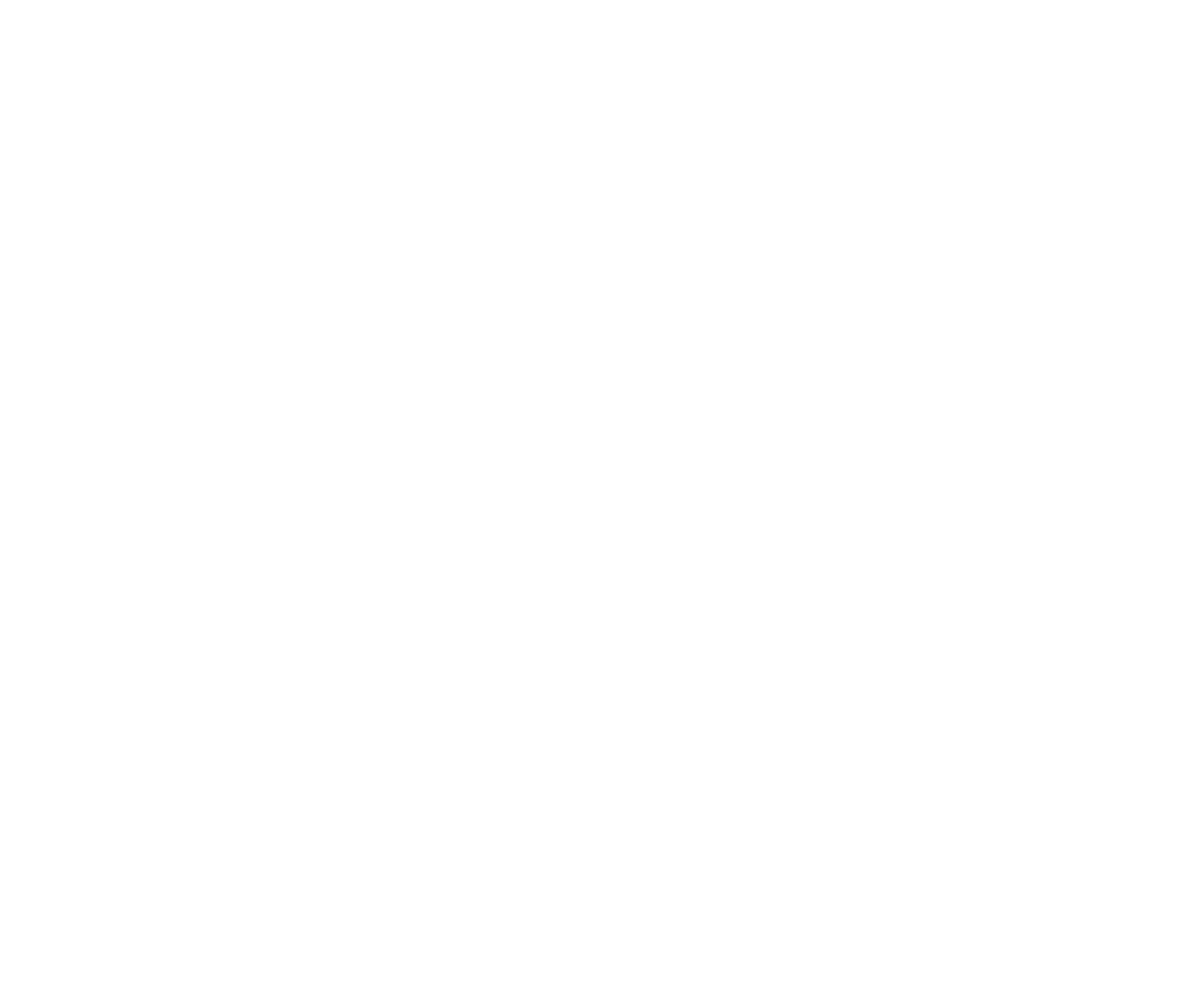
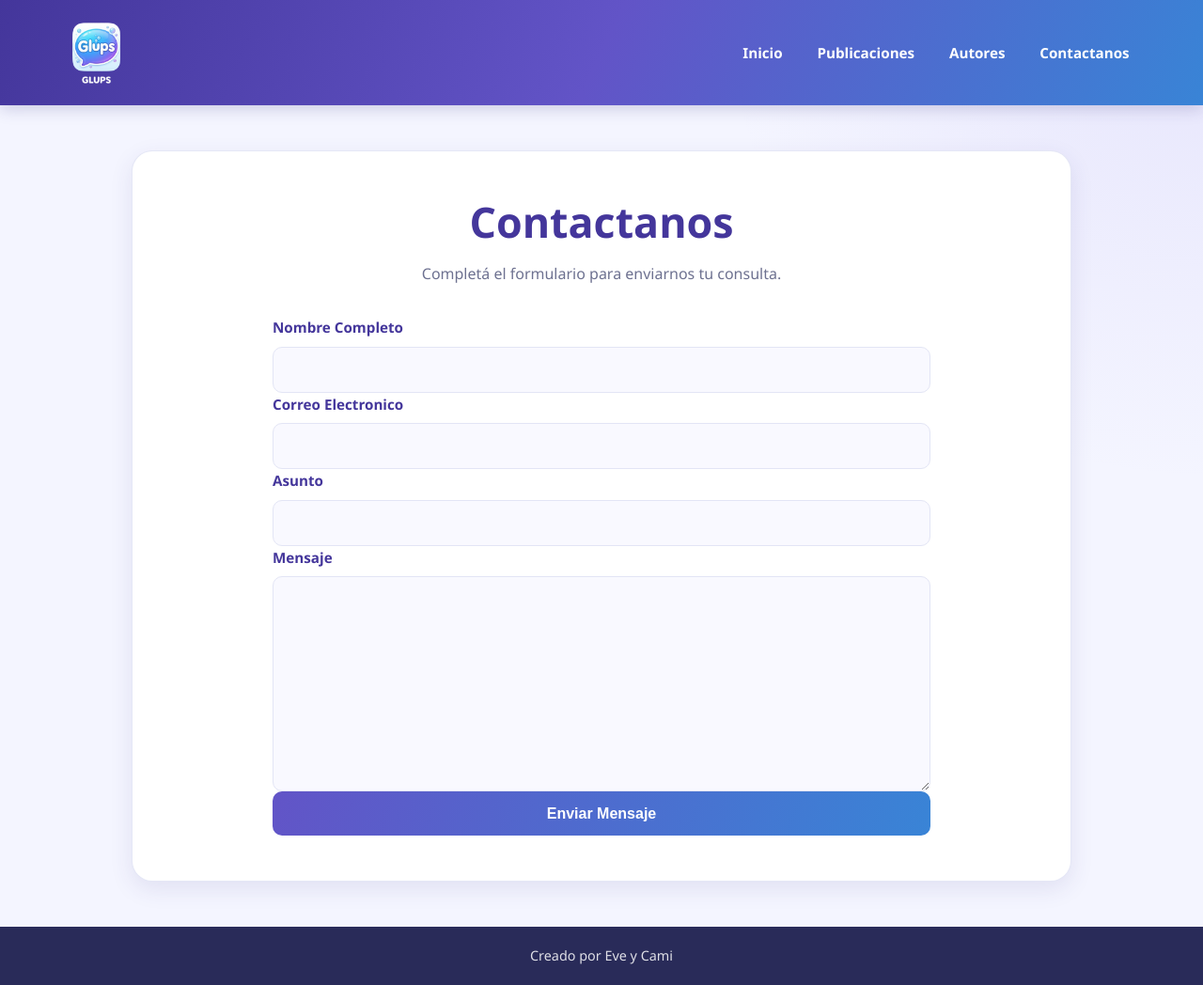
Before and after one commit to 3v3-education/practica_modulo_8, a Django app: page /contacto/ in a window 1280 px wide. Before the commit the page is empty. Shown: the whole page at 94% size. Before the commit the page ends 800 px from the top, so only its background shows below. Run offline with Django 5.2, Linux system fonts and the light colour scheme.

Commit message:
se creo el formulario de contacto usando Form en forms,py, su vista y con sus templates correspondientes

```diff
--- /dev/null
+++ b/publicaciones/forms.py
@@ -0,0 +1,7 @@
+from django import forms
+
+class ContactoForm(forms.Form):
+    nombre = forms.CharField(max_length=100, label="Nombre Completo")
+    correo = forms.EmailField(label="Correo Electronico")
+    asunto = forms.CharField(max_length=200, label="Asunto")
+    mensaje = forms.CharField(widget=forms.Textarea, label="Mensaje")
--- a/publicaciones/static/publicaciones/css/styles.css
+++ b/publicaciones/static/publicaciones/css/styles.css
@@ -200,6 +200,129 @@ footer p {
     font-size: 0.9rem;
 }
 
+
+/* =========================================
+   PÁGINA DE CONTACTO
+   ========================================= */
+
+.contacto-container {
+    width: 100%;
+    max-width: 700px;
+    margin: 0 auto;
+}
+
+.contacto-header {
+    margin-bottom: 2rem;
+    text-align: center;
+}
+
+.contacto-header h1 {
+    margin-bottom: 0.8rem;
+    color: var(--color-primary-dark);
+}
+
+.contacto-header p {
+    color: var(--color-muted);
+    line-height: 1.6;
+}
+
+/* Formulario */
+
+.formulario-contacto {
+    display: flex;
+    flex-direction: column;
+    gap: 1.3rem;
+    padding: 2rem;
+    border: 1px solid var(--color-border);
+    border-radius: 18px;
+    background-color: #ffffff;
+    box-shadow: var(--shadow);
+}
+
+.campo-formulario {
+    display: flex;
+    flex-direction: column;
+    gap: 0.5rem;
+}
+
+.campo-formulario label {
+    color: var(--color-primary-dark);
+    font-weight: 600;
+    font-size: 0.95rem;
+}
+
+.campo-formulario input,
+.campo-formulario textarea {
+    width: 100%;
+    padding: 0.85rem 1rem;
+    border: 1px solid var(--color-border);
+    border-radius: 10px;
+    background-color: #f9f9ff;
+    color: var(--color-text);
+    font-family: inherit;
+    font-size: 0.95rem;
+    transition: border-color 0.2s, box-shadow 0.2s;
+}
+
+.campo-formulario input:focus,
+.campo-formulario textarea:focus {
+    border-color: var(--color-primary);
+    outline: none;
+    box-shadow: 0 0 0 3px rgba(98, 84, 199, 0.12);
+}
+
+.campo-formulario input::placeholder,
+.campo-formulario textarea::placeholder {
+    color: #a1a3ba;
+}
+
+.campo-formulario textarea {
+    resize: vertical;
+    min-height: 130px;
+}
+
+/* Botón de envío */
+
+.boton-contacto {
+    width: 100%;
+    padding: 0.9rem 1.2rem;
+    border: none;
+    border-radius: 10px;
+    color: #ffffff;
+    background: linear-gradient(
+        110deg,
+        var(--color-primary),
+        var(--color-secondary)
+    );
+    font-size: 1rem;
+    font-weight: 650;
+    cursor: pointer;
+    transition: transform 0.2s, box-shadow 0.2s;
+}
+
+.boton-contacto:hover {
+    transform: translateY(-2px);
+    box-shadow: 0 6px 16px rgba(98, 84, 199, 0.25);
+}
+
+.boton-contacto:focus-visible {
+    outline: 3px solid var(--color-accent);
+    outline-offset: 3px;
+}
+
+/* Adaptación a celulares */
+
+@media (max-width: 640px) {
+    .formulario-contacto {
+        padding: 1.3rem;
+    }
+
+    .contacto-header h1 {
+        font-size: 1.8rem;
+    }
+}
+
+
 /* Adaptación a pantallas pequeñas */
 @media (max-width: 640px) {
     header {
--- a/publicaciones/templates/publicaciones/contacto.html
+++ b/publicaciones/templates/publicaciones/contacto.html
@@ -0,0 +1,45 @@
+{% extends 'publicaciones/base.html' %}
+
+{% block title %}
+Contactanos
+{% endblock %}
+
+{% block content %}
+
+<section class="contacto-container">
+    <div class="contacto-header">
+        <h1>Contactanos</h1>
+        <p>Completá el formulario para enviarnos tu consulta.</p>
+    </div>
+    <form method="POST">
+        {% csrf_token %}
+        <div class="campo-formulario">
+            <label for="{{ form.nombre.id_for_label }}">Nombre Completo</label>
+            {{ form.nombre }}
+            {{ form.nombre.errors }}
+        </div>
+        <div class="campo-formulario">
+            <label for="{{ form.correo.id_for_label }}">Correo Electronico</label>
+            {{ form.correo }}
+            {{ form.correo.errors }}
+        </div>
+        <div class="campo-formulario">
+            <label for="{{ form.asunto.id_for_label }}">Asunto</label>
+            {{ form.asunto}}
+            {{ form.asunto.errors }}
+        </div>
+        <div class="campo-formulario">
+            <label for="{{ form.mensaje.id_for_label }}">Mensaje</label>
+            {{ form.mensaje }}
+            {{ form.mensaje.errors }}
+        </div>
+
+        <button type="submit" class="boton-contacto">
+            Enviar Mensaje
+        </button>
+
+    </form>
+
+</section>
+
+{% endblock %}
--- a/publicaciones/views.py
+++ b/publicaciones/views.py
@@ -1,6 +1,9 @@
 from django.shortcuts import render
 from django.http import HttpResponse
+
+from .forms import ContactoForm
 from .models import Publicacion
+
 
 # Create your views here.
 def base(request):
@@ -24,4 +27,19 @@ def lista_autores(request):
     return render(request, "publicaciones/lista_autores.html", contexto)
 
 def contacto(request):
-    return render (request, "publicaciones/contacto.html")
+    if request.method == "POST":
+        form = ContactoForm(request.POST)
+        if form.is_valid():
+            nombre = form.cleaned_data["nombre"]
+            correo = form.cleaned_data["correo"]
+            asunto = form.cleaned_data["asunto"]
+            mensaje = form.cleaned_data["mensaje"]
+
+            print("Nombre:",nombre)
+            print("Correo:",correo)
+            print("Asunto:",asunto)
+            print("Mensaje:",mensaje)
+            return render(request, "publicaciones/contacto_exito.html", {"nombre":nombre})
+    else:
+        form = ContactoForm()
+    return render (request, "publicaciones/contacto.html",{"form":form})
```
Also changed, not shown: publicaciones/templates/publicaciones/contacto_exito.html (added, +15 -0 lines).
